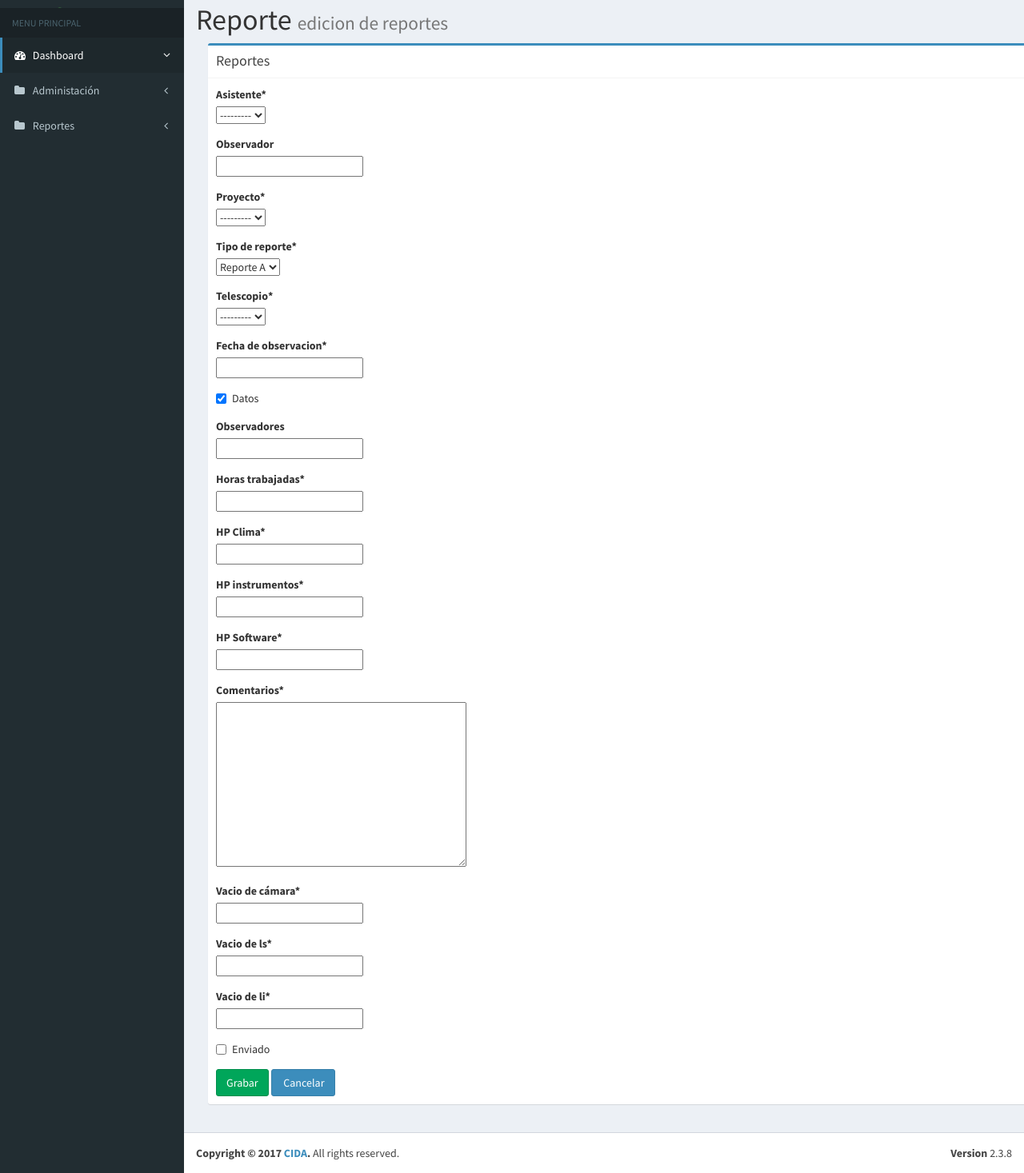
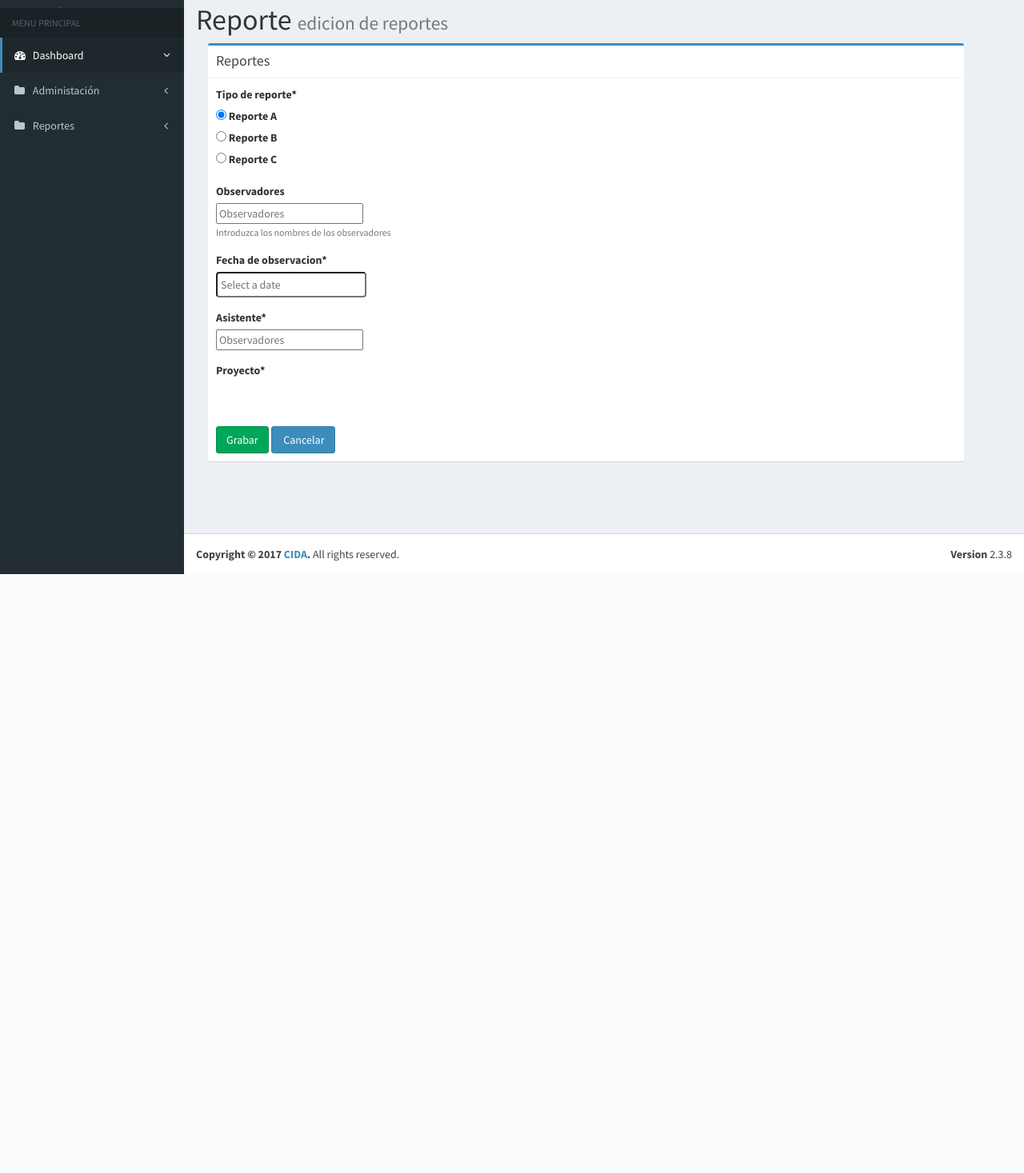
Before and after one commit to Mafermendozajaj/intranet_sm, a Django app: page /report/reporte/create/ in a window 1280 px wide. Shown: the part 82-1549 px from the top of the page at 80% size. After the commit the page ends 800 px from the top, so only its background shows below. Run offline with Django 3.2, Linux system fonts and the light colour scheme; the visitor is signed in with stand-in values (Sample User, id 1); data comes from the database, SQL or seed files in the repository; data that the repository does not hold is empty; parts of the project's set-up code (start-up, migrations or seed data) failed here and were passed over; some libraries are stand-ins or nearby versions.

Commit message:
Modificacion del form

```diff
--- /dev/null
+++ b/intranet_sm/report_app/forms/reporte_form.py
@@ -0,0 +1,30 @@
+from django import forms
+from functools import partial
+from intranet_sm.report_app.models import Reporte
+
+DateInput = partial(forms.DateInput, {'class': 'datepicker'})
+
+class ReporteForm(forms.ModelForm):
+     class Meta:
+         model = Reporte
+         fields = ['tipo_reporte','observadores', 'fecha_obs', 'asistente', 'proyecto']
+
+         widgets = {
+            'observadores': forms.TextInput(attrs={'class': 'input-xlarge', 'placeholder': 'Observadores'}),
+            'asistente': forms.TextInput(attrs={'class': 'input-xlarge', 'placeholder': 'Observadores'}),
+            'proyecto': forms.RadioSelect(attrs={'class': 'input-xlarge', 'placeholder': 'Observadores'}),
+            'tipo_reporte': forms.RadioSelect(attrs={'class': 'input-xlarge', 'placeholder': 'Observadores'}),
+            'fecha_obs': forms.DateInput(format=('%d/%m/%Y'), attrs={'class': 'datepicker', 'placeholder': 'Select a date'}),
+            'observador': forms.TextInput(attrs={'class': 'input-xlarge', 'placeholder': 'Observadores'}),
+            'telescopio': forms.TextInput(attrs={'class': 'input-xlarge', 'placeholder': 'Observadores'}),
+            'datos': forms.TextInput(attrs={'class': 'input-xlarge', 'placeholder': 'Observadores'}),
+            'horas_trabajadas': forms.TextInput(attrs={'class': 'input-xlarge', 'placeholder': 'Observadores'}),
+            'hp_clima': forms.TextInput(attrs={'class': 'input-xlarge', 'placeholder': 'Observadores'}),
+            'hp_instrumentos': forms.TextInput(attrs={'class': 'input-xlarge', 'placeholder': 'Observadores'}),
+            'hp_software': forms.TextInput(attrs={'class': 'input-xlarge', 'placeholder': 'Observadores'}),
+            'comentarios': forms.TextInput(attrs={'class': 'input-xlarge', 'placeholder': 'Observadores'}),
+            'vacio_camara': forms.TextInput(attrs={'class': 'input-xlarge', 'placeholder': 'Observadores'}),
+            'vacio_ls': forms.TextInput(attrs={'class': 'input-xlarge', 'placeholder': 'Observadores'}),
+            'vacio_li': forms.TextInput(attrs={'class': 'input-xlarge', 'placeholder': 'Observadores'}),
+            'enviado': forms.TextInput(attrs={'class': 'input-xlarge', 'placeholder': 'Observadores'}),
+        }
--- a/intranet_sm/report_app/models.py
+++ b/intranet_sm/report_app/models.py
@@ -31,7 +31,7 @@ class Reporte(models.Model):
     telescopio = models.ForeignKey(Telescopio)
     fecha_obs = models.DateField('Fecha de observacion')
     datos = models.BooleanField(default=True)
-    observadores = models.CharField('Observadores', max_length=100, null=True, blank=True, default='')
+    observadores = models.CharField('Observadores', max_length=100, null=True, blank=True, default='', help_text="Introduzca los nombres de los observadores")
     horas_trabajadas = models.IntegerField()
     hp_clima = models.DecimalField('HP Clima', max_digits=4, decimal_places=2)
     hp_instrumentos = models.DecimalField('HP instrumentos', max_digits=4, decimal_places=2)
--- a/intranet_sm/report_app/views/reportes.py
+++ b/intranet_sm/report_app/views/reportes.py
@@ -8,6 +8,7 @@ from django.contrib.auth.mixins import LoginRequiredMixin
 from pure_pagination.mixins import PaginationMixin
 
 from intranet_sm.report_app.models import Reporte
+from intranet_sm.report_app.forms.reporte_form import ReporteForm
 
 
 class ReporteListView(LoginRequiredMixin, PaginationMixin, ListView):
@@ -30,14 +31,8 @@ class ReporteListView(LoginRequiredMixin, PaginationMixin, ListView):
 
 class ReporteCreateView(LoginRequiredMixin, CreateView):
 
-    fields = [
-        'asistente','observador','proyecto','tipo_reporte','telescopio',
-        'fecha_obs','datos','observadores','horas_trabajadas','hp_clima',
-        'hp_instrumentos','hp_software','comentarios','vacio_camara',
-        'vacio_ls','vacio_li','enviado'
-    ]
-
     model = Reporte
+    form_class = ReporteForm
     template_name = 'report_app/reportes/reporte_form.html'
 
     page = {
@@ -58,7 +53,10 @@ class ReporteCreateView(LoginRequiredMixin, CreateView):
 class ReporteDetailView(LoginRequiredMixin, DetailView):
 
     fields = [
-        'reporte',
+        'asistente','observador','proyecto','tipo_reporte','telescopio',
+        'fecha_obs','datos','observadores','horas_trabajadas','hp_clima',
+        'hp_instrumentos','hp_software','comentarios','vacio_camara',
+        'vacio_ls','vacio_li','enviado',
     ]
 
     model = Reporte
@@ -78,7 +76,10 @@ class ReporteDetailView(LoginRequiredMixin, DetailView):
 class ReporteUpdateView(LoginRequiredMixin, UpdateView):
 
     fields = [
-        'reporte',
+        'asistente','observador','proyecto','tipo_reporte','telescopio',
+        'fecha_obs','datos','observadores','horas_trabajadas','hp_clima',
+        'hp_instrumentos','hp_software','comentarios','vacio_camara',
+        'vacio_ls','vacio_li','enviado',
     ]
 
     model = Reporte
@@ -102,7 +103,10 @@ class ReporteUpdateView(LoginRequiredMixin, UpdateView):
 class ReporteDeleteView(LoginRequiredMixin, DeleteView):
 
     fields = [
-        'reporte',
+        'asistente','observador','proyecto','tipo_reporte','telescopio',
+        'fecha_obs','datos','observadores','horas_trabajadas','hp_clima',
+        'hp_instrumentos','hp_software','comentarios','vacio_camara',
+        'vacio_ls','vacio_li','enviado',
     ]
 
     model = Reporte
--- a/intranet_sm/templates/report_app/proyectos/proyecto_confirm_delete.html
+++ b/intranet_sm/templates/report_app/proyectos/proyecto_confirm_delete.html
@@ -20,7 +20,7 @@
     <!-- start: PAGE CONTENT -->
 
     <div class="row">
-        <div class="col-sm-12">
+        <div class="col-sm-10">
 
             <!-- start: FROM -->
             <form action="" method="post">{% csrf_token %}
--- a/intranet_sm/templates/report_app/proyectos/proyecto_detail.html
+++ b/intranet_sm/templates/report_app/proyectos/proyecto_detail.html
@@ -15,7 +15,7 @@
 
 
   <div class="row">
-        <div class="col-md-12">
+        <div class="col-md-10">
 
           <!-- Profile Image -->
           <div class="box box-primary">
--- a/intranet_sm/templates/report_app/proyectos/proyecto_form.html
+++ b/intranet_sm/templates/report_app/proyectos/proyecto_form.html
@@ -16,7 +16,7 @@
 
     <div class="row">
         <!-- left column -->
-        <div class="col-md-12">
+        <div class="col-md-10">
             <!-- general form elements -->
             <div class="box box-primary">
                 <div class="box-header with-border">
--- a/intranet_sm/templates/report_app/proyectos/proyecto_list.html
+++ b/intranet_sm/templates/report_app/proyectos/proyecto_list.html
@@ -15,7 +15,7 @@
     <div class="container">
 
         <div class="row">
-            <div class="col-xs-11">
+            <div class="col-xs-10">
                 <div class="box">
                     <div class="box-header">
                         <h3 class="box-title">Listado de proyectos - Intranet</h3>
--- a/intranet_sm/templates/report_app/reportes/reporte_form.html
+++ b/intranet_sm/templates/report_app/reportes/reporte_form.html
@@ -1,7 +1,13 @@
 {% extends "base.html" %}
+{% load staticfiles i18n %}
 {% load crispy_forms_tags %}
 
 {% block title %}Edición de reportes{% endblock %}
+
+{% block css %}
+    <link rel="stylesheet" href="{% static 'plugins/bootstrap-datepicker/dist/css/bootstrap-datepicker.min.css' %}">
+{% endblock css %}
+
 
 {% block content-header %}
     <h1>
@@ -16,7 +22,7 @@
 
     <div class="row">
         <!-- left column -->
-        <div class="col-sm-12">
+        <div class="col-sm-10">
             <!-- general form elements -->
             <div class="box box-primary">
                 <div class="box-header with-border">
@@ -30,6 +36,8 @@
                         {% csrf_token %}
                         {{ form|crispy }}
                         <div class="control-group">
+                            <br>
+                            <br>
                             <div class="controls">
                                 <button class="btn btn-success" type="submit">
                                     <i class="icon-ok icon-white"></i> Grabar
@@ -48,3 +56,23 @@
 
 </div>
 {% endblock %}
+
+{% block js %}
+    <script src="{% static 'plugins/bootstrap-datepicker/dist/js/bootstrap-datepicker.min.js' %}"></script>
+
+    <script>
+      jQuery(document).ready(function() {
+
+        $('.datepicker').datepicker({
+        format: 'dd/mm/yyyy',
+          autoclose: true,
+          keyboardNavigation : true ,
+          //daysOfWeekDisabled : [1],
+          //language: "es"
+        }).val();
+
+      });
+    </script>
+
+
+{% endblock js %}
--- a/intranet_sm/templates/report_app/reportes/reporte_list.html
+++ b/intranet_sm/templates/report_app/reportes/reporte_list.html
@@ -15,8 +15,8 @@
     <div class="container">
 
         <div class="row">
-            <div class="col-xs-11">
-                <div class="box">
+            <div class="col-xs-10">
+                <div class="box box-primary">
                     <!--box header empieza aqui-->
                     <div class="box-header">
                         <h3 class="box-title">Listado de reportes - Intranet</h3>
@@ -42,7 +42,7 @@
                         </br></br>
                         <table class="table table-hover">
                             <tr>
-                                <th># reporte</th>
+                                <th>N° reporte</th>
                                 <th>Fecha de observación</th>
                                 <th>Asistente</th>
                                 <th>Proyecto</th>
--- a/intranet_sm/templates/report_app/telescopios/telescopio_confirm_delete.html
+++ b/intranet_sm/templates/report_app/telescopios/telescopio_confirm_delete.html
@@ -20,7 +20,7 @@
     <!-- start: PAGE CONTENT -->
 
     <div class="row">
-        <div class="col-sm-12">
+        <div class="col-sm-10">
 
             <!-- start: FROM -->
             <form action="" method="post">{% csrf_token %}
--- a/intranet_sm/templates/report_app/telescopios/telescopio_detail.html
+++ b/intranet_sm/templates/report_app/telescopios/telescopio_detail.html
@@ -15,7 +15,7 @@
 
 
   <div class="row">
-        <div class="col-md-12">
+        <div class="col-md-10">
 
           <!-- Profile Image -->
           <div class="box box-primary">
--- a/intranet_sm/templates/report_app/telescopios/telescopio_form.html
+++ b/intranet_sm/templates/report_app/telescopios/telescopio_form.html
@@ -16,7 +16,7 @@
 
     <div class="row">
         <!-- left column -->
-        <div class="col-md-12">
+        <div class="col-md-10">
             <!-- general form elements -->
             <div class="box box-primary">
                 <div class="box-header with-border">
--- a/intranet_sm/templates/report_app/telescopios/telescopio_list.html
+++ b/intranet_sm/templates/report_app/telescopios/telescopio_list.html
@@ -14,7 +14,7 @@
 {% block content %}
     <div class="container">
         <div class="row">
-            <div class="col-xs-11">
+            <div class="col-xs-10">
                 <div class="box">
                     <div class="box-header">
                         <h3 class="box-title">Listado de telescopios - Intranet</h3>
```
Also changed, not shown: intranet_sm/templates/report_app/reportes/reporte_confirm_delete.html (+5 -5 lines), intranet_sm/templates/report_app/reportes/reporte_detail.html (+21 -4 lines).
